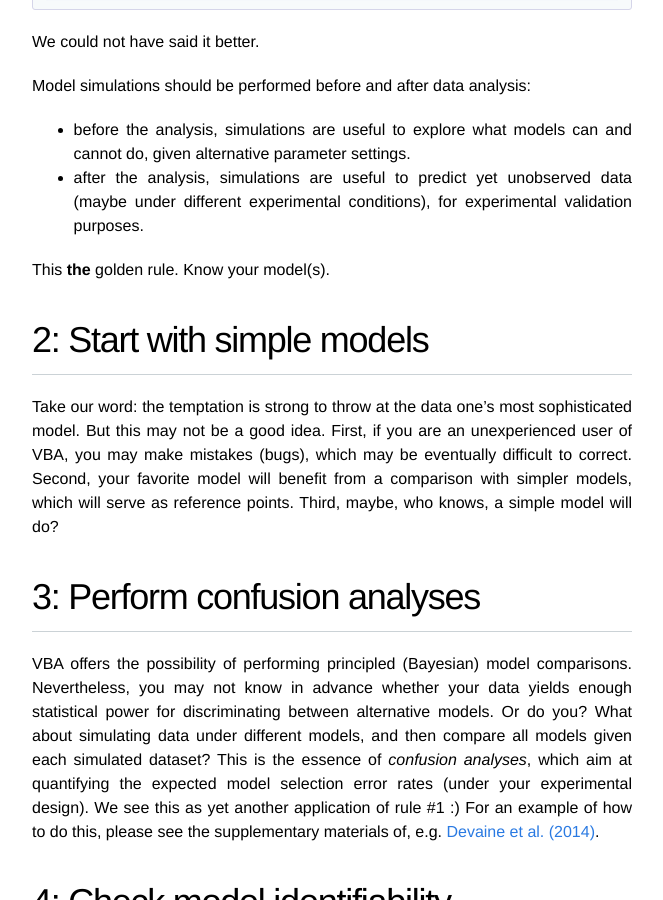
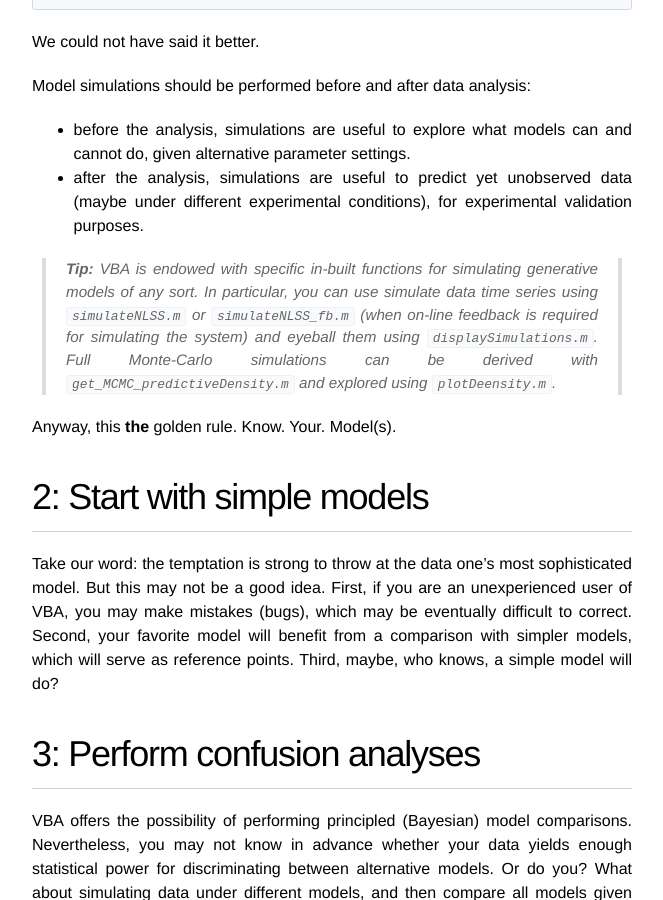
Before and after one commit to MBB-team/VBA-toolbox, a Jekyll site: the page built from _wiki/10-simple-rules.md, in a window 1280 px wide and 900 px high, scrolled down 863 px. Shown: the whole window, without its empty margins (308-971 px from the left). Built offline with Jekyll 4.4.1, drawn with Linux system fonts in a browser that asks for light colours; nearby versions of some CDN libraries.

Commit message:
Update 10-simple-rules.md

```diff
--- a/_wiki/10-simple-rules.md
+++ b/_wiki/10-simple-rules.md
@@ -22,7 +22,9 @@ Model simulations should be performed before and after data analysis:
 - before the analysis, simulations are useful to explore what models can and cannot do, given alternative parameter settings.
 - after the analysis, simulations are useful to predict yet unobserved data (maybe under different experimental conditions), for experimental validation purposes.
 
-This **the** golden rule. Know your model(s).
+> **Tip:** VBA is endowed with specific in-built functions for simulating generative models of any sort. In particular, you can use simulate data time series using `simulateNLSS.m` or `simulateNLSS_fb.m` (when on-line feedback is required for simulating the system) and eyeball them using `displaySimulations.m`. Full Monte-Carlo simulations can be derived with `get_MCMC_predictiveDensity.m` and explored using `plotDeensity.m`.
+
+Anyway, this **the** golden rule. Know. Your. Model(s).
 
 
 # 2: Start with simple models
```
